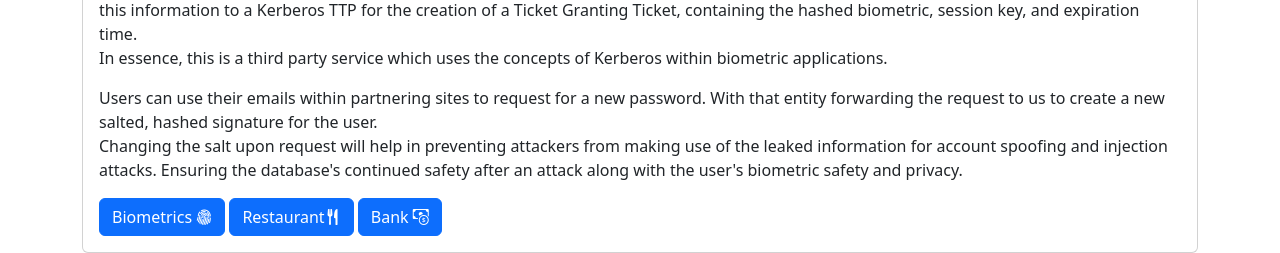
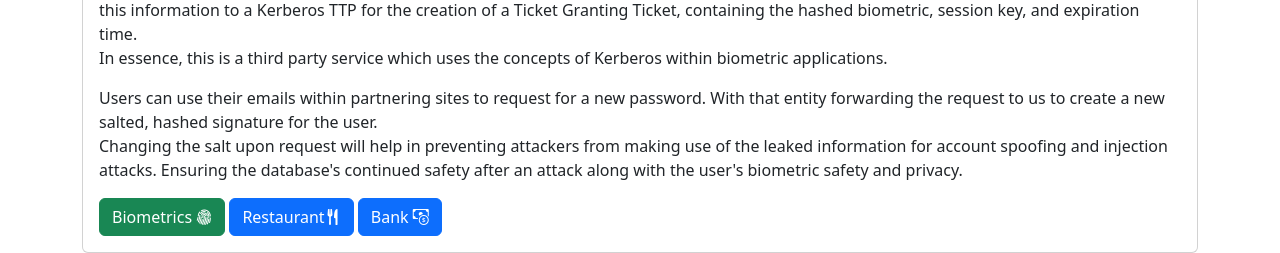
Before and after one commit to GumshoeFrog/CS492_BiometricsWebApp, a Django app: template templates/federal/index-federal.html in a window 1280 px wide. Shown: the part 796-1049 px from the top of the page. Run offline with Django 5.2, Linux system fonts and the light colour scheme; the template is opened without the code that fills it, so the values that code supplies are empty.

Commit message:
Update index-federal.html

```diff
--- a/templates/federal/index-federal.html
+++ b/templates/federal/index-federal.html
@@ -54,7 +54,7 @@
                 for account spoofing and injection attacks. Ensuring the database's continued safety after an attack along
                 with the user's biometric safety and privacy.
             </p>
-            <a role="button" class="btn btn-primary" href="{% url 'biometrics:index-biometrics' %}">Biometrics <i class="bi bi-fingerprint"></i></a>
+            <a role="button" class="btn btn-success" href="{% url 'biometrics:index-biometrics' %}">Biometrics <i class="bi bi-fingerprint"></i></a>
             <a role="button" class="btn btn-primary" href="{% url 'restaurant:register_restaurant'%}">Restaurant<i class="bi bi-fork-knife"></i></a>
             <a role="button" class="btn btn-primary" href="{% url 'bank:register_bank'%}">Bank <i class="bi bi-cash-coin"></i></a>
         </div>
```
